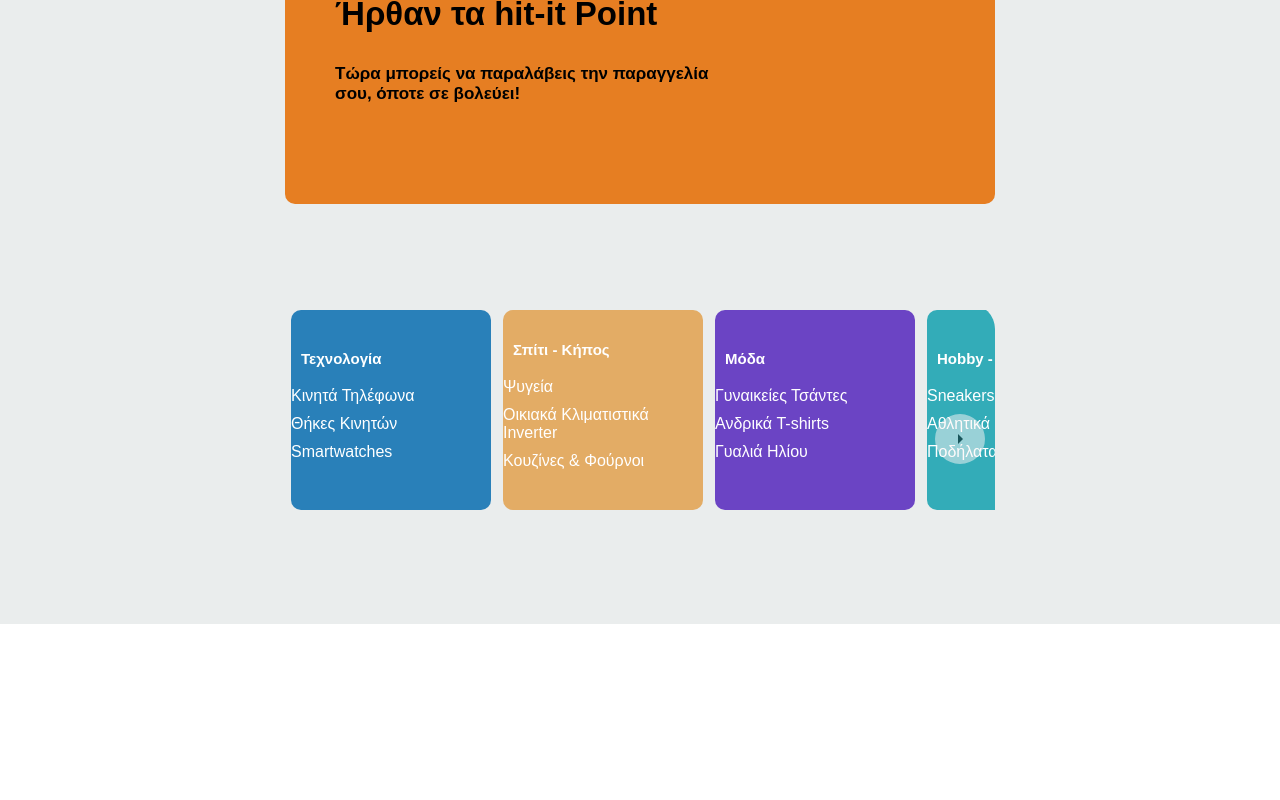
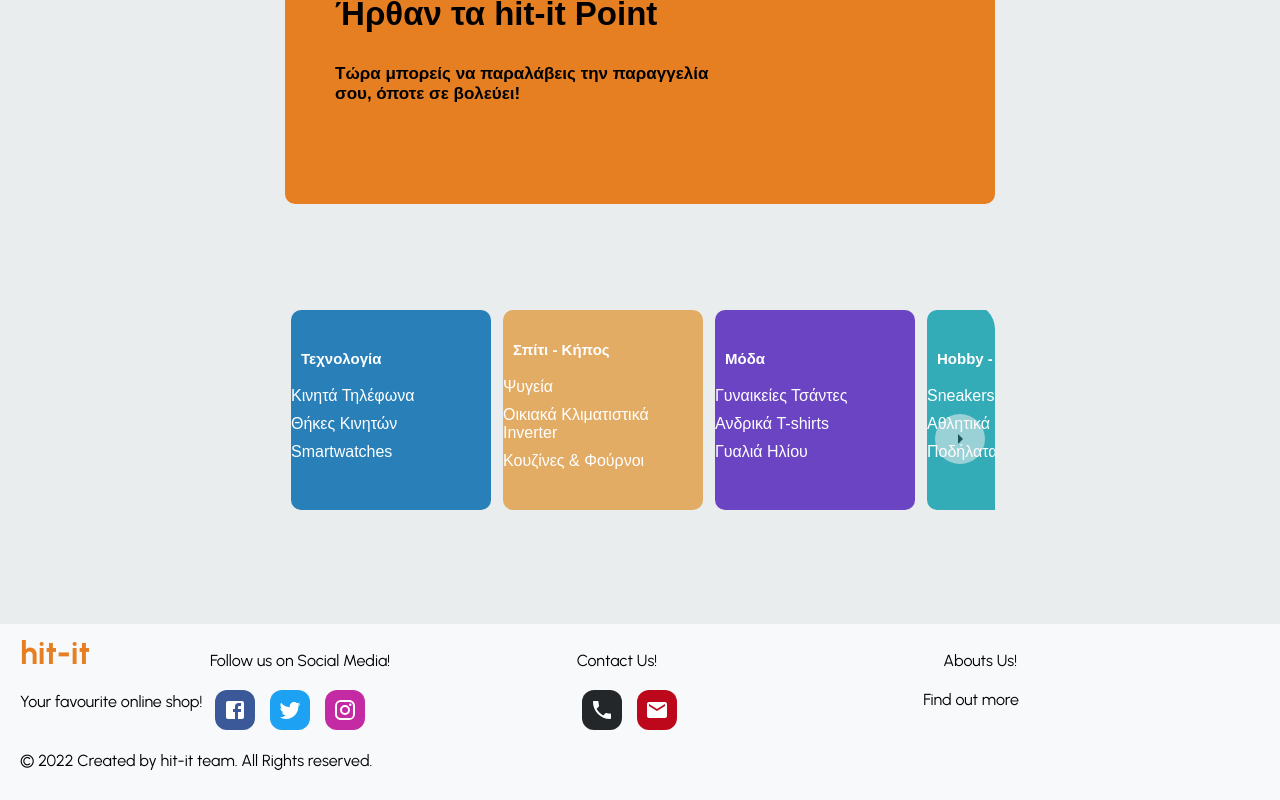
Before and after one commit to platonasmilitsis/WebAppTechno, a React (Create React App) app in the folder frontend/hit-it/: page /home in a window 1280 px wide. Shown: the part 356-1156 px from the top of the page. Before the commit the page ends 980 px from the top, so only its background shows below. Built offline with nearby package versions, Linux system fonts and the light colour scheme.

Commit message:
Add footer

```diff
--- /dev/null
+++ b/frontend/hit-it/src/components/Footer.jsx
@@ -0,0 +1,134 @@
+import {  Facebook, Instagram, Twitter, Phone , Email  } from '@material-ui/icons';
+import React from 'react';
+import  styled from "styled-components";
+
+
+const Foot = styled.div`
+    padding: 10px 0px;
+    background: #f8f9fa;
+    position: flex;
+    bottom: 0;
+    width: 100%;
+`;
+const Conrainer = styled.div`
+    display:flex;
+    flex-direction: column;
+    justify-content: center;
+    max-width: 1000px;
+    margin: 0 auto;
+`;
+
+const Column = styled.div`
+  display: flex;
+  flex-direction: column;
+  text-align: left;
+  margin-left: 50px;
+`;
+
+const Row = styled.div`
+  display: grid;
+  grid-template-columns: repeat(auto-fill, minmax(185px, 1fr));
+  grid-gap: 100px;
+  @media (max-width: 1000px) {
+    grid-template-columns: repeat(auto-fill, minmax(200px, 1fr));
+  }
+`;
+
+const Logo = styled.h1`
+    color:#e67e22;
+    margin-left:20px;
+`;
+
+const Description = styled.p`
+    margin: 20px 0;
+    margin-left:20px;
+`;
+
+
+const SocialMedia = styled.div`
+    display:flex;
+    margin-left:25px;
+
+`;
+
+const Icons = styled.div`
+  width: 40px;
+  height: 40px;
+  border-radius: 30%;
+  color: white;
+  background-color: #${(props) => props.color};
+  display: flex;
+  align-items: center;
+  justify-content: center;
+  margin-right: 15px;
+`;
+
+const Wrapper=styled.div`
+    flex :1;
+    display:flex;
+    flex-direction:column;
+    margin:0;
+    margin-top:-100px;
+`;
+
+const Footer = () => {
+    return (
+        <Foot>
+            <Logo>hit-it</Logo>
+            <Description>
+                Your favourite online shop!
+            </Description>
+            <Conrainer>
+                <Row>
+                    <Column>
+                        <Wrapper>
+                            <Description>
+                                Follow us on Social Media!
+                            </Description>
+                            <SocialMedia>
+                                <Icons color="3b5998">
+                                    <Facebook/>
+                                </Icons>
+                                <Icons color="1da1f2">
+                                    <Twitter/>
+                                </Icons>
+                                <Icons color="c32aa3">
+                                    <Instagram/>
+                                </Icons>
+                            </SocialMedia>
+                        </Wrapper>
+                    </Column>
+                    <Column>
+                        <Wrapper>
+                            <Description>
+                                Contact Us!
+                            </Description>
+                            <SocialMedia>
+                                <Icons color="23272a">
+                                    <Phone/>
+                                </Icons>
+                                <Icons color="bd081c">
+                                    <Email/>
+                                </Icons>
+                            </SocialMedia>
+                        </Wrapper>
+                    </Column>
+                    <Column>
+                        <Wrapper>
+                            <Description>
+                                Abouts Us!
+                            </Description>
+                            Find out more
+                        </Wrapper>
+                    </Column>
+                </Row>
+            </Conrainer>
+            <Description>
+                © 2022 Created by hit-it team. All Rights reserved.
+            </Description>
+        </Foot>
+
+    )
+}
+
+export default Footer;
--- a/frontend/hit-it/src/pages/Home.jsx
+++ b/frontend/hit-it/src/pages/Home.jsx
@@ -4,6 +4,7 @@ import Slider from '../components/Categories'
 import styled from 'styled-components'
 import Main from '../components/Main'
 import Announcement from '../components/Announcement'
+import Footer from '../components/Footer'
 
 const Container=styled.div`
   background-color:#eaeded;
@@ -16,6 +17,7 @@ const Home = () => {
         <Main/>
         <Announcement/>
         <Slider/>
+        <Footer/>
     </Container>
   )
 }
```
